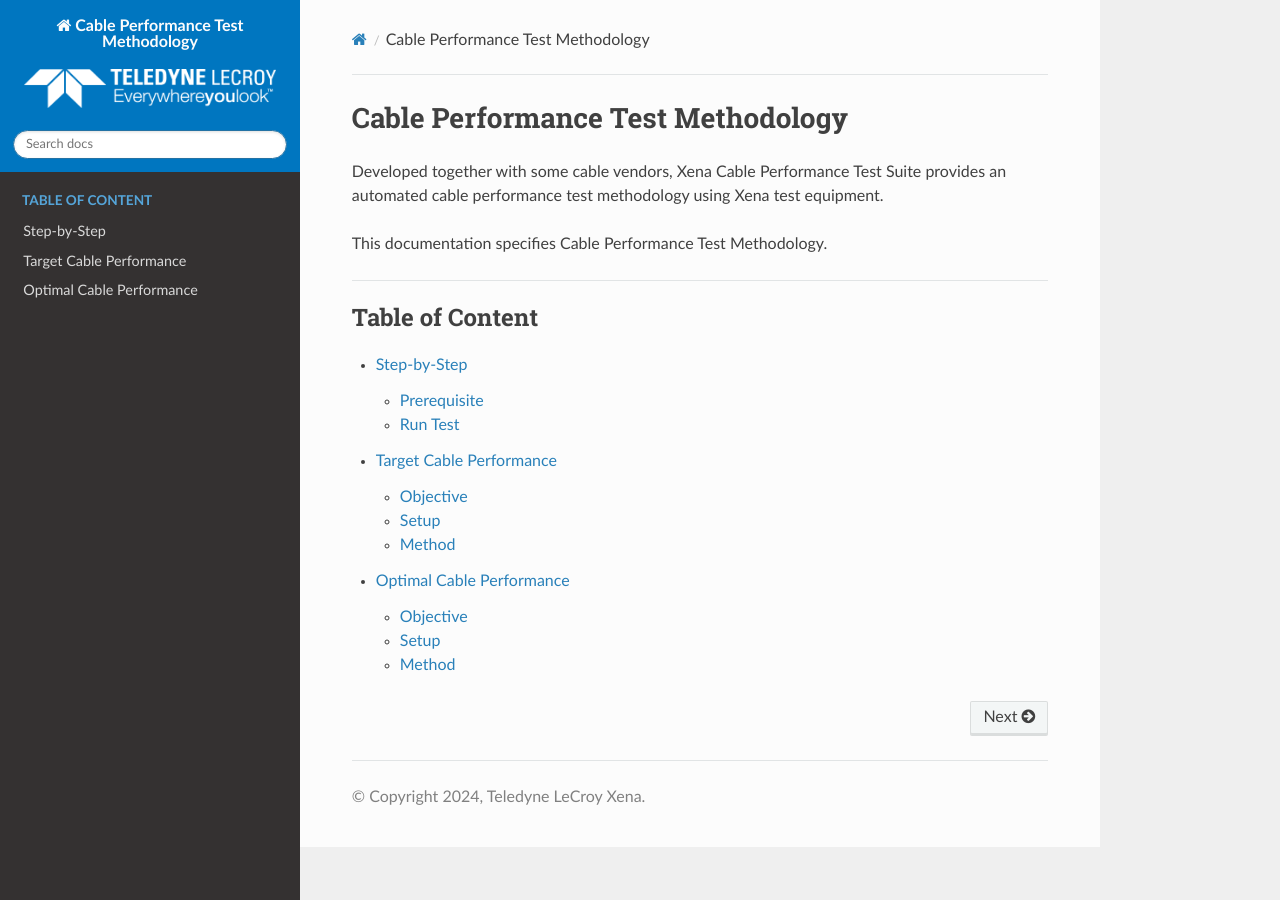
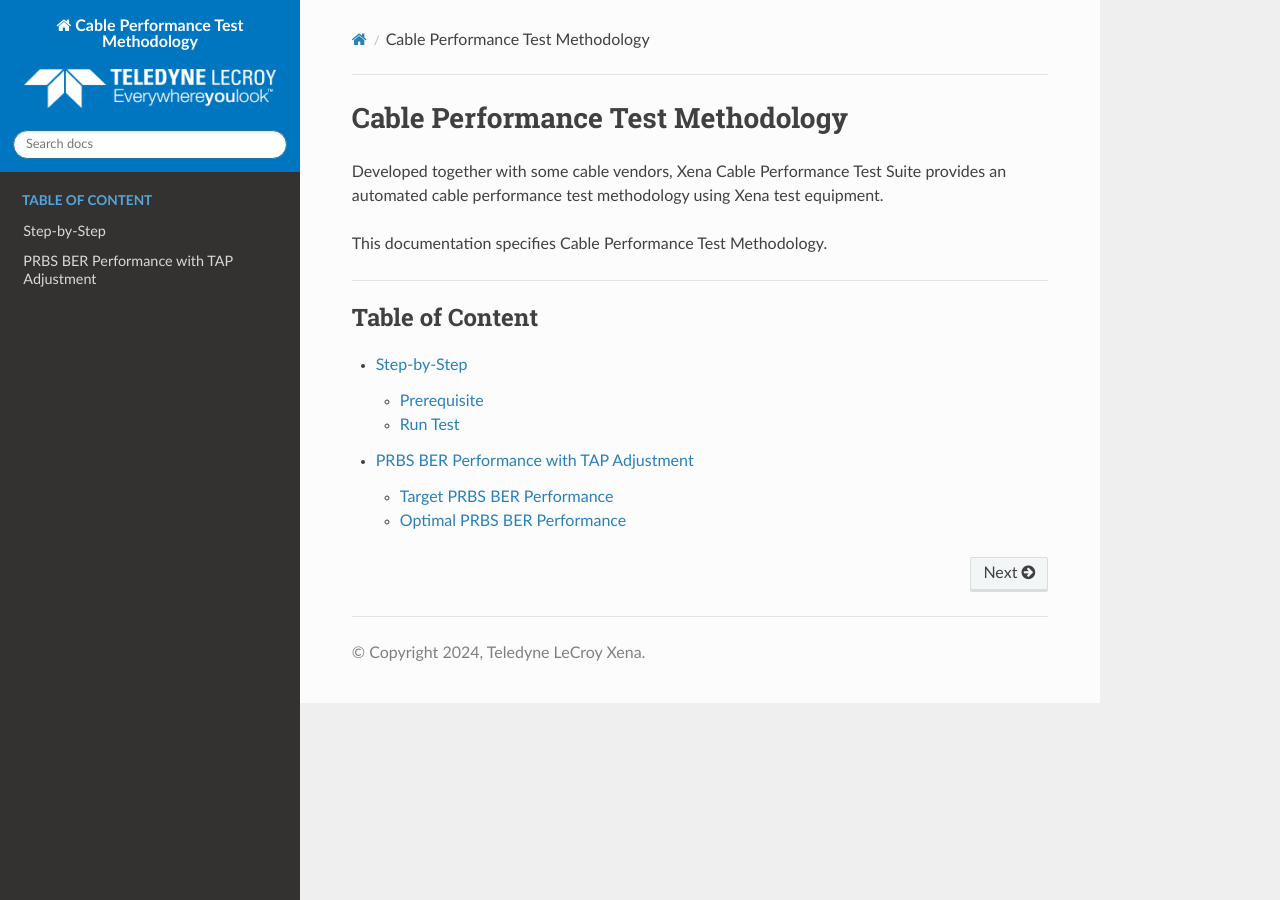
Before and after one commit to xenanetworks/cable-perf-test-suite, a Sphinx documentation site: the page built from docs/source/index.rst, in a window 1280 px wide. Built offline with Sphinx 7.4.7 and the Read the Docs theme 3.1.0, drawn with Linux system fonts in a browser that asks for light colours.

Commit message:
Update the section titles

```diff
--- a/docs/source/index.rst
+++ b/docs/source/index.rst
@@ -13,5 +13,4 @@ This documentation specifies Cable Performance Test Methodology.
     :caption: Table of Content
 
     step_by_step
-    cable_perf_target
-    cable_perf_optimal
+    signal_with_tap_adjust/index
--- /dev/null
+++ b/docs/source/signal_with_tap_adjust/index.rst
@@ -0,0 +1,12 @@
+PRBS BER Performance with TAP Adjustment
+=============================================
+
+* Adjust TAP settings at the receiver end of the cable.
+* Measure PRBS BER and observe the impact of TAP adjustments
+* Repeat the test with various TAP settings to identify the desired configurations.
+
+.. toctree::
+    :maxdepth: 2
+
+    prbs_perf_target
+    prbs_perf_optimal
--- a/docs/source/cable_perf_optimal.rst
+++ b/docs/source/signal_with_tap_adjust/prbs_perf_optimal.rst
@@ -1,4 +1,4 @@
-Optimal Cable Performance
+Optimal PRBS BER Performance
 ===========================================
 
 Objective
@@ -18,7 +18,7 @@ Method
 ----------
 
 
-.. figure:: images/cable_test.png
+.. figure:: ../images/cable_test.png
 
     Cable performance test illustration
 
--- a/docs/source/cable_perf_target.rst
+++ b/docs/source/signal_with_tap_adjust/prbs_perf_target.rst
@@ -1,4 +1,4 @@
-Target Cable Performance
+Target PRBS BER Performance
 ==========================================
 
 Objective
@@ -19,7 +19,7 @@ Method
 ----------
 
 
-.. figure:: images/cable_test.png
+.. figure:: ../images/cable_test.png
 
     Cable performance test illustration
 
```
